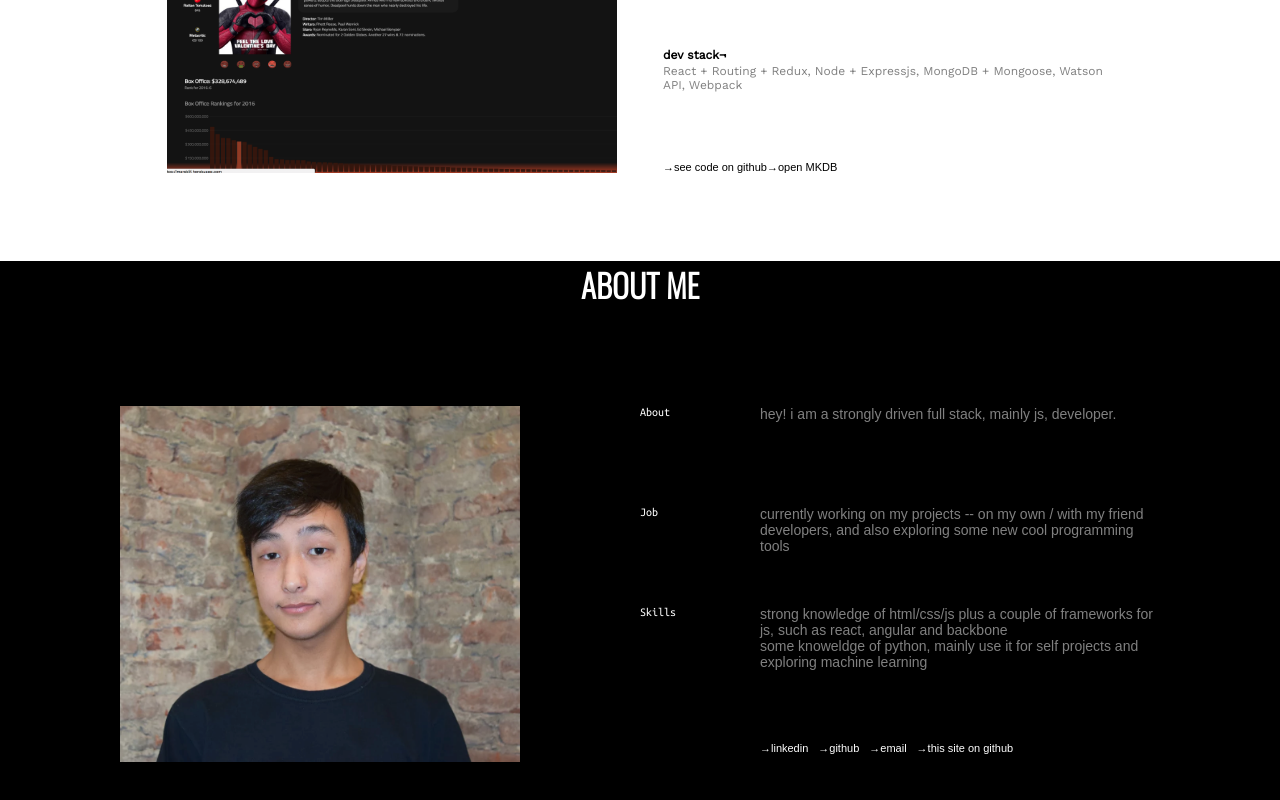
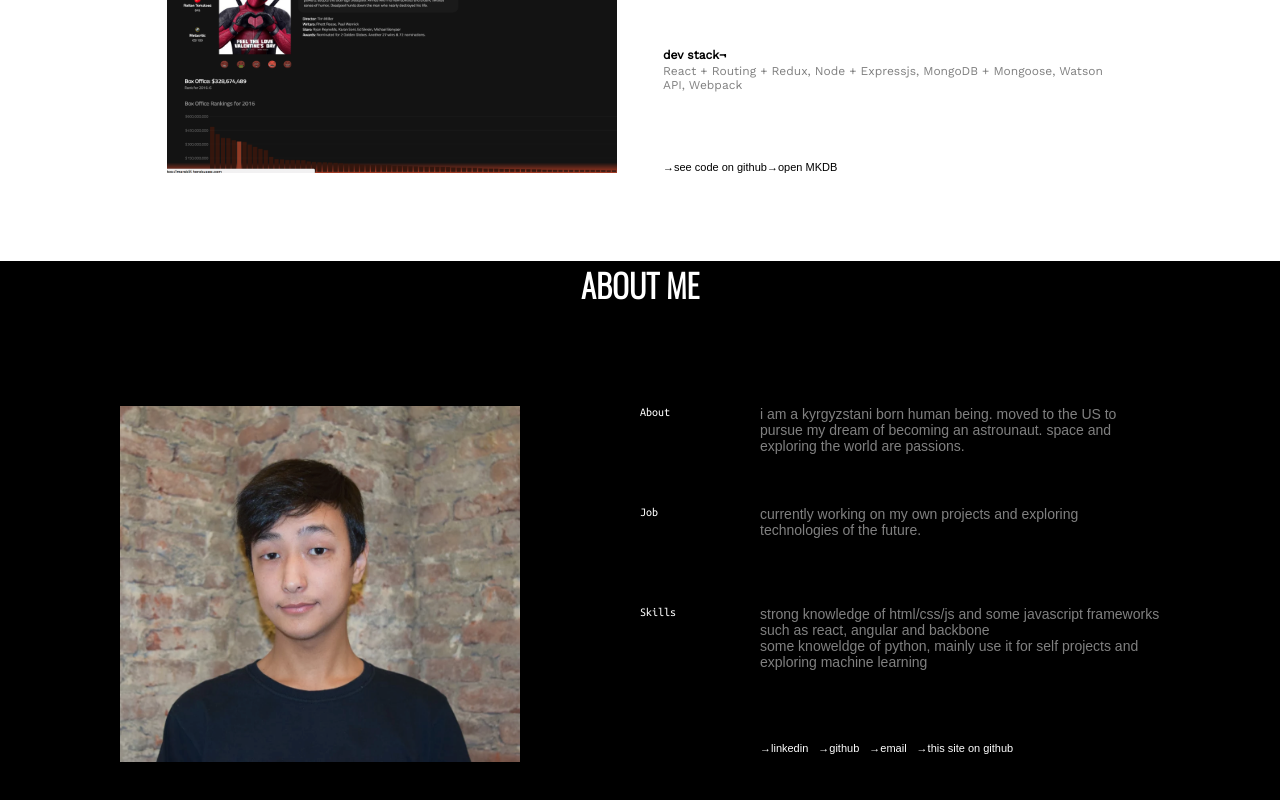
Before and after one commit to cygnusss/portfolio, an Angular app: page / in a window 1280 px wide. Shown: the part 1284-2084 px from the top of the page. Built offline with nearby package versions, Linux system fonts and the light colour scheme; a web font is replaced by a local one.

Commit message:
changes in bio

```diff
--- a/src/app/about/about.component.html
+++ b/src/app/about/about.component.html
@@ -13,7 +13,8 @@
 
     <div class="me_info_text">
       <p>
-        hey! i am a strongly driven full stack, mainly js, developer.
+        i am a kyrgyzstani born human being. moved to the US to pursue my dream of becoming an astrounaut.
+        space and exploring the world are passions.
       </p>
     </div>
 
@@ -25,7 +26,7 @@
 
     <div class="me_info_text">
       <p>
-        currently working on my projects -- on my own / with my friend developers, and also exploring some new cool programming tools
+        currently working on my own projects and exploring technologies of the future.
       </p>
     </div>
 
@@ -37,7 +38,7 @@
 
     <div class="me_info_text">
       <p>
-        strong knowledge of html/css/js plus a couple of frameworks for js, such as react, angular and backbone <br>
+        strong knowledge of html/css/js and some javascript frameworks such as react, angular and backbone <br>
         some knoweldge of python, mainly use it for self projects and exploring machine learning <br>
       </p>
     </div>
```
